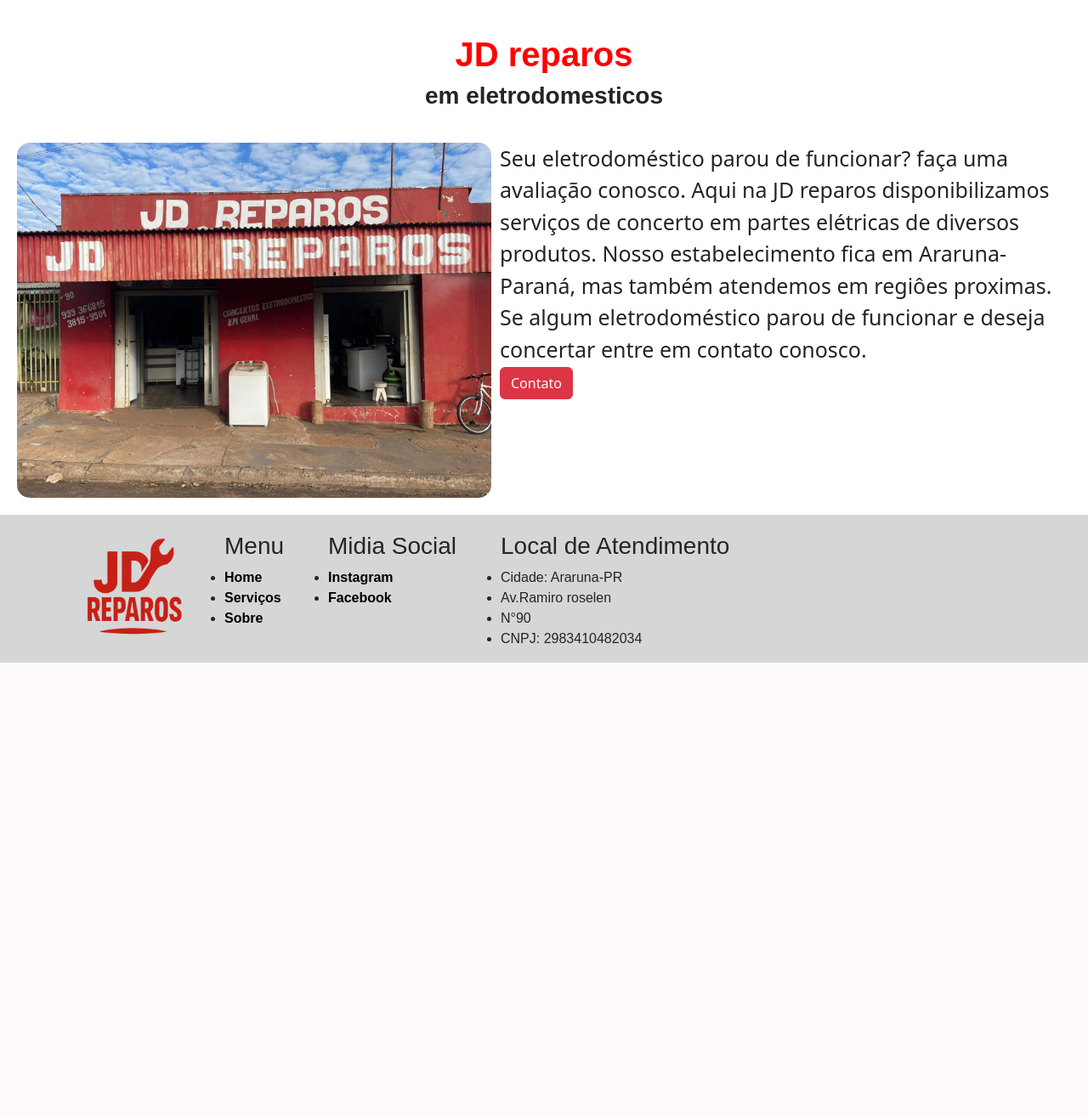
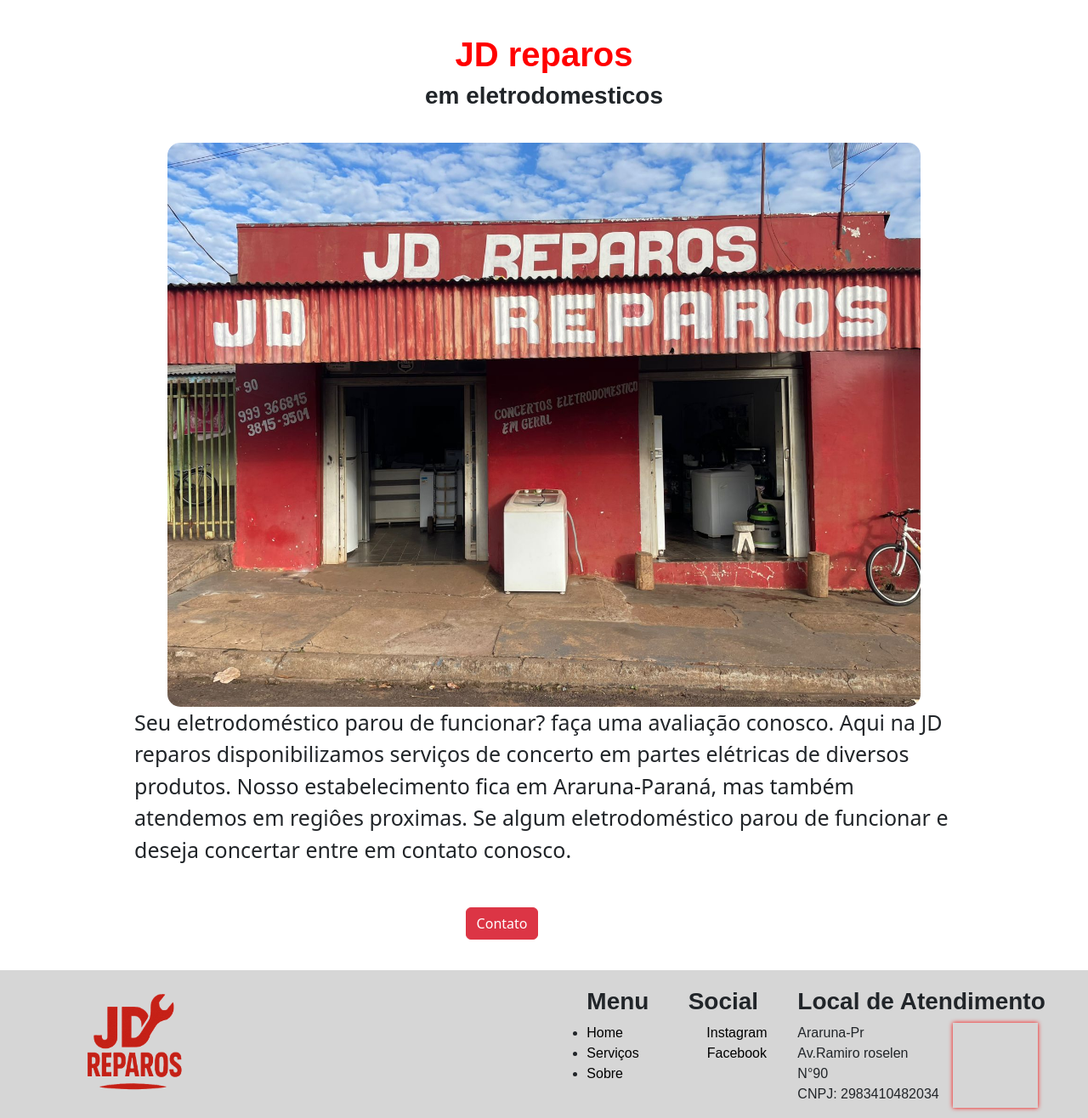
Before and after one commit to nondrack/JDreparosNovo, a PHP site: page / in a window 1280 px wide. Shown: the part 116-1432 px from the top of the page at 85% size. Before the commit the page ends 896 px from the top, so only its background shows below. Run offline with PHP 8.4, Linux system fonts and the light colour scheme; grey boxes are pictures that could not be loaded.

Commit message:
atualização do site

```diff
--- a/css/style.css
+++ b/css/style.css
@@ -1,5 +1,5 @@
-*{
-  margin: 0%;
+* {
+  margin: 0;
   padding: 0;
 }
 
@@ -28,6 +28,9 @@
   display: flex;
   padding: 20px;
   padding-top: 30px;
+  margin-left: 10%;
+  margin-right: 10%;
+  gap: 3%;
   img {
     width: 45%;
     border-radius: 15px;
@@ -37,7 +40,8 @@
     font-size: 25px;
   }
   .btn-banner {
-    justify-content: end;
+    margin-left: 40%;
+    margin-top: 5%;
   }
 }
 .logo-nome {
@@ -56,31 +60,51 @@
   }
 }
 footer {
-
+  .container {
+    display: flex;
+    justify-content: center;
+    img {
+      margin-right: auto;
+    }
+  }
   background-color: rgb(214, 214, 214);
   .menu-footer {
     display: flex;
     flex-direction: row;
   }
-  .menu{
+  .menu {
     gap: 20px;
     display: flex;
     flex-direction: row;
     font-family: arial;
     padding-top: 20px;
 
-    a{
+    a {
       text-decoration: none;
       color: black;
+    }
+    h3 {
       font-weight: bold;
     }
-    a:hover{
+    a:hover {
       color: red;
+    }
+    .local {
+      list-style: none;
+      font-family: arial;
+    }
+  }
+  iframe {
+    box-shadow: 0px 0px 5px red;
+  }
+  .social {
+    li {
+      list-style: none;
     }
   }
 }
 
-@media (max-width: 900px) {
+@media (max-width: 1300px) {
   .banner {
     flex-direction: column;
     align-items: center;
--- a/index.html
+++ b/index.html
@@ -52,17 +52,23 @@
         eletrodoméstico parou de funcionar e deseja concertar entre em contato conosco.
         <br>
          <a href="contato.php" class="btn btn-danger btn-banner">Contato</a>
+
       </p>
+      <div class="d-flex justift-content-center align-items-center">
+
+      </div>
     </div>
   </main>
+
+
   <footer>
 
     <div class="container">
+      <img src="image/logo.png" alt="" style="width: 150px;">
       <div class="menu-footer">
-        <img src="image/logo.png" alt="" style="width: 150px;">
+
         <div class="menu">
-
-            <ul class="">
+          <ul>
             <h3>Menu</h3>
             <li><a href="index.php">Home</a></li>
             <li><a href="index.php">Serviços</a></li>
@@ -70,20 +76,29 @@
           </ul>
 
 
-            <ul class="">
-              <h3>Midia Social</h3>
+          <div class="text-center col-md-3 social">
+            <h3>Social</h3>
+            <ul>
               <li><a href="index.html">Instagram</a></li>
               <li><a href="index.html">Facebook</a></li>
             </ul>
+          </div>
 
-            <ul class="local">
+
+          <div class="col-md-7 mb-6">
             <h3>Local de Atendimento</h3>
-              <li>Cidade: Araruna-PR</a></li>
-              <li>Av.Ramiro roselen</li>
-              <li>N°90</li>
-              <li>CNPJ: 2983410482034</li>
-            </ul>
+            <div class="d-flex flex-row gap-3 aline-itens-start">
+              <p> Araruna-Pr <br>Av.Ramiro roselen <br>N°90 <br>CNPJ: 2983410482034
+              </p>
+              <iframe
+                src="https://www.google.com/maps/embed?pb=!1m18!1m12!1m3!1d3646.9248713210186!2d-52.485192700000006!3d-23.927714299999998!2m3!1f0!2f0!3f0!3m2!1i1024!2i768!4f13.1!3m3!1m2!1s0x94ed6e2dc9c4027d%3A0x92e028c66b6a1267!2sJD%20REPAROS!5e0!3m2!1spt-PT!2sbr!4v1750036897001!5m2!1spt-PT!2sbr"
+                width="100" height="100" style="border:0;" allowfullscreen="" loading="lazy"
+                referrerpolicy="no-referrer-when-downgrade"></iframe>
+
             </div>
+          </div>
+        </div>
+
 
       </div>
 
```
Also changed, not shown: other parts of css/style.css (+50 -0 lines). Lines whose indentation alone changed are shown as unchanged.
